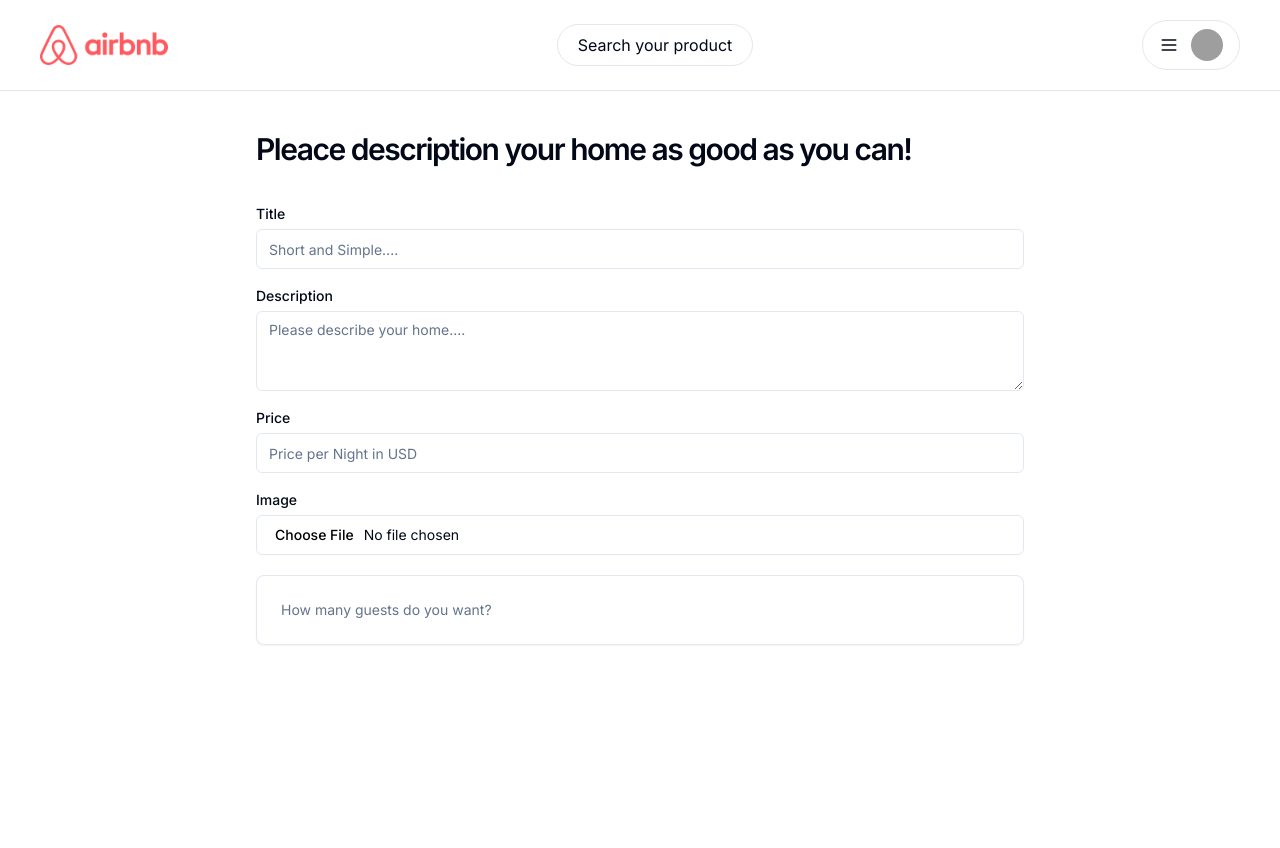
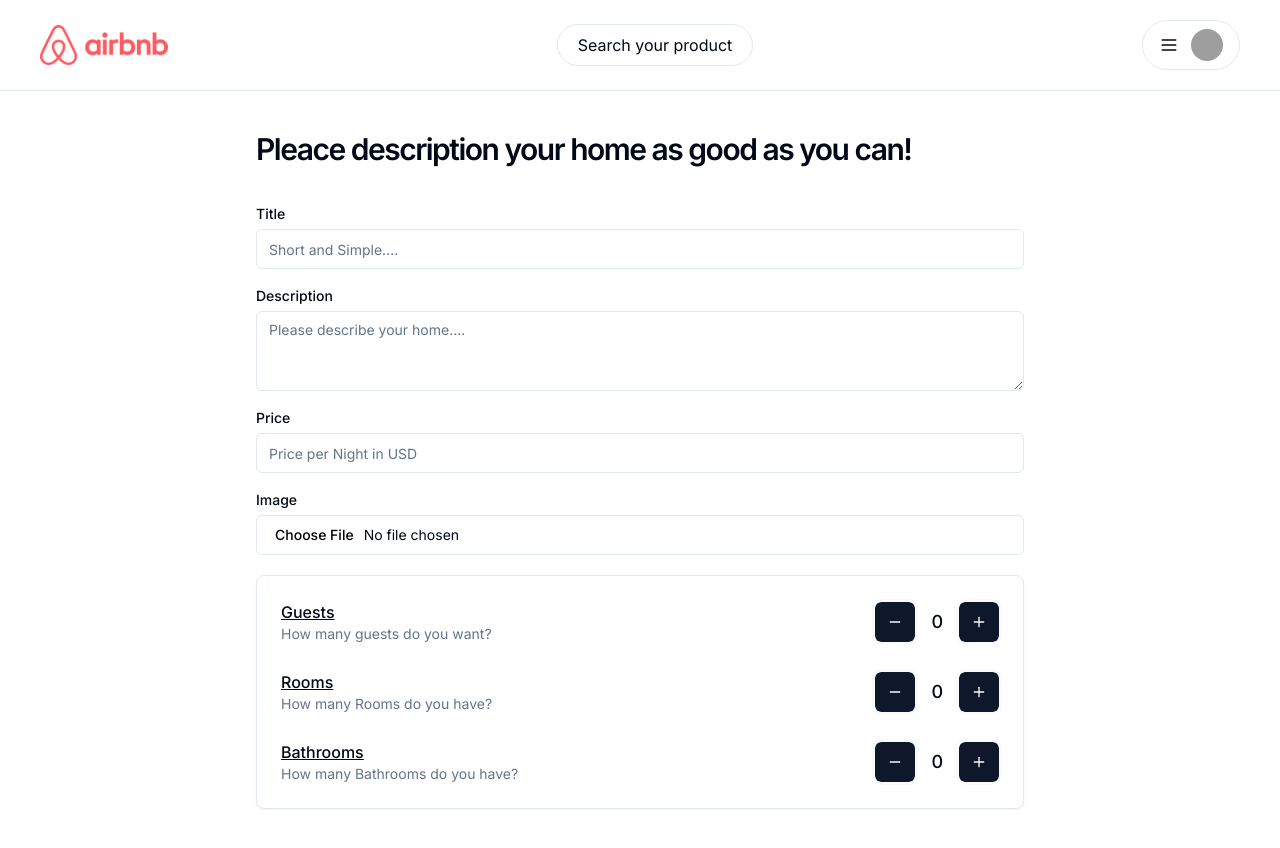
Before and after one commit to Andrihjm/airbnb-clone, a Next.js app: page /create/1/description in a window 1280 px wide. Shown: the top 848 px of the page. Before the commit the page ends 800 px from the top, so only its background shows below. Built offline with nearby package versions, Linux system fonts and the light colour scheme; no server answers; grey boxes are pictures that could not be loaded.

Commit message:
create Counter

```diff
--- /dev/null
+++ b/app/components/Counter.tsx
@@ -0,0 +1,34 @@
+"use client"
+
+import { Button } from "@/components/ui/button";
+import { Minus, Plus } from "lucide-react";
+import { useState } from "react";
+
+    const Counter = () => {
+  const [amount, setAmount] = useState(0);
+
+  function increacee() {
+    setAmount(amount + 1);
+  }
+  function decrease() {
+    if (amount > 0) {
+      setAmount(amount - 1);
+    }
+  }
+
+  return (
+    <>
+      <div className="flex items-center gap-x-4">
+        <Button className="outline" size={"icon"} type={"button"} onClick={decrease}>
+          <Minus className="h-4 w-4" />
+        </Button>
+        <p className="font-medium text-lg">{amount}</p>
+        <Button className="outline" size={"icon"} type="button" onClick={increacee}>
+          <Plus className="h-4 w-4" />
+        </Button>
+      </div>
+    </>
+  );
+};
+
+export default Counter;
--- a/app/create/[id]/description/page.tsx
+++ b/app/create/[id]/description/page.tsx
@@ -1,3 +1,4 @@
+import Counter from "@/app/components/Counter";
 import { Card, CardHeader } from "@/components/ui/card";
 import { Input } from "@/components/ui/input";
 import { Label } from "@/components/ui/label";
@@ -50,11 +51,30 @@
             <CardHeader className="flex flex-col gap-y-5">
               <div className="flex items-center justify-between">
                 <div className="flex flex-col">
-                  <h3 className="underline font-medium"></h3>
+                  <h3 className="underline font-medium">Guests</h3>
                   <p className="text-muted-foreground text-sm">
                     How many guests do you want?
                   </p>
                 </div>
+                <Counter />
+              </div>
+              <div className="flex items-center justify-between">
+                <div className="flex flex-col">
+                  <h3 className="underline font-medium">Rooms</h3>
+                  <p className="text-muted-foreground text-sm">
+                    How many Rooms do you have?
+                  </p>
+                </div>
+                <Counter />
+              </div>
+              <div className="flex items-center justify-between">
+                <div className="flex flex-col">
+                  <h3 className="underline font-medium">Bathrooms</h3>
+                  <p className="text-muted-foreground text-sm">
+                    How many Bathrooms do you have?
+                  </p>
+                </div>
+                <Counter />
               </div>
             </CardHeader>
           </Card>
```
